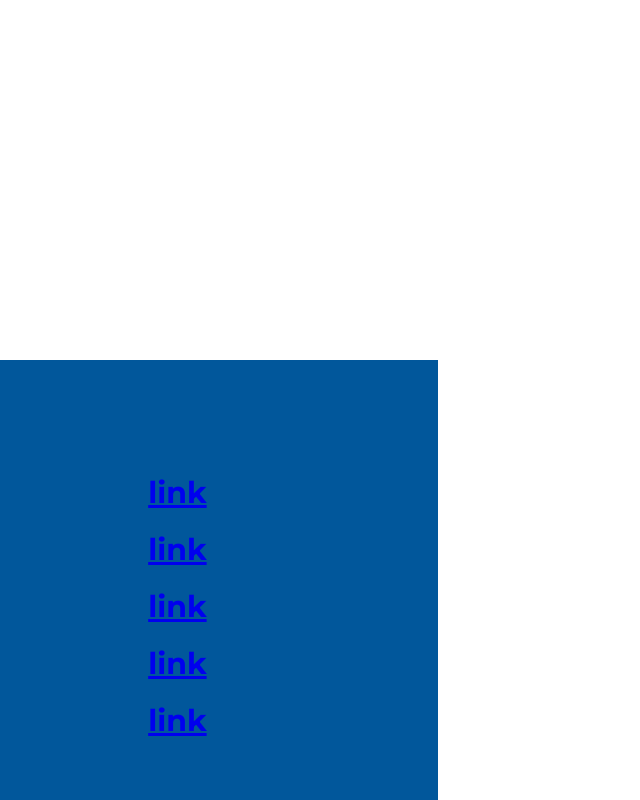
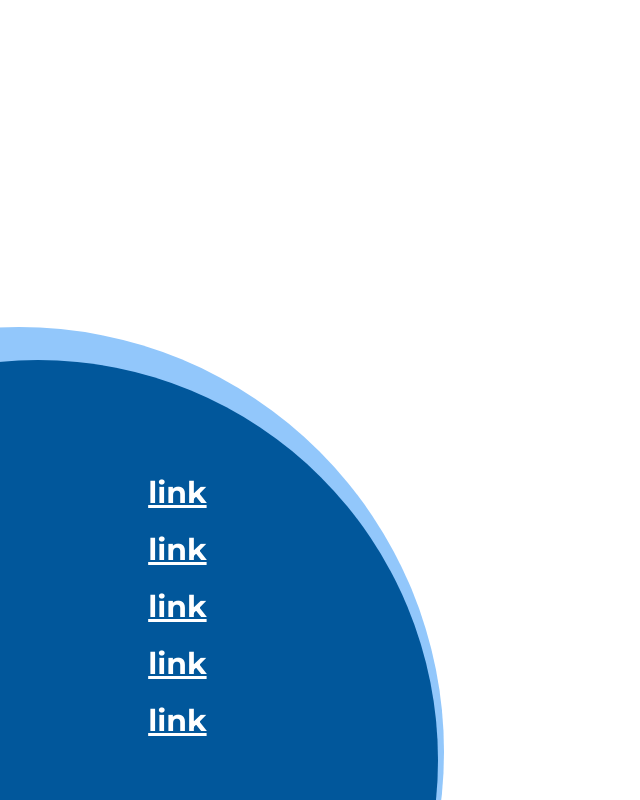
Before and after one commit to CodeurCopieur/Full-Screen-Menu-CSS-JQUERY, a plain HTML site: page index.html in a window 1280 px wide. Both pictures are taken after a click on the element 38 px from the left and 760 px from the top of the page. Shown: the whole page, without its empty margins (0-640 px from the left). Drawn offline with Linux system fonts and the light colour scheme.

Commit message:
nv commit reprise

```diff
--- a/index.html
+++ b/index.html
@@ -17,15 +17,15 @@
         <div id="menu">
               <!--  ul>li*5>a{link} -->
             <ul>
-                <li><a href="#">link</a></li>
-                <li><a href="#">link</a></li>
-                <li><a href="#">link</a></li>
-                <li><a href="#">link</a></li>
-                <li><a href="#">link</a></li>
+                <li><a href="#" class="menu_link">link</a></li>
+                <li><a href="#" class="menu_link">link</a></li>
+                <li><a href="#" class="menu_link">link</a></li>
+                <li><a href="#" class="menu_link">link</a></li>
+                <li><a href="#" class="menu_link">link</a></li>
             </ul>
         </div>
     </div>
-
+    <div id="menu_circle_layer"></div>
 
     <!-- JS -->
     <script src="src/js/jquery-3.3.1.min.js"></script>
--- a/src/css/main.css
+++ b/src/css/main.css
@@ -7,7 +7,7 @@ body {
   height: 50px;
   width: 50px;
   background-color: #01579b;
-  /*border-radius: 50%;*/
+  border-radius: 50%;
   position: fixed;
   left: 3%;
   top: 95%;
@@ -50,7 +50,6 @@ body {
 
 #menu ul li {
   font-family: 'Montserrat', sans-serif;
-  color: #fff;
   font-size: 30px;
   padding: 10px;
 }
@@ -63,7 +62,7 @@ body {
   content: '';
   height: 4px;
   width: 15px;
-  background-color: black;
+  background-color: white;
   position: absolute;
   margin-top: 18px;
   margin-left: -20px;
@@ -73,8 +72,23 @@ body {
   content: '';
   height: 4px;
   width: 15px;
-  background-color: black;
+  background-color: white;
   position: absolute;
   margin-top: 18px;
   margin-right: 5px;
 }
+
+.menu_link {
+  color: #fff;
+}
+
+#menu_circle_layer {
+  height: 0px;
+  width: 0px;
+  background-color:#92C7FB;
+  border-radius: 50%;
+  position: fixed;
+  left: 1.5%;
+  top: 94%;
+  transform: translate(-50%, -50%);
+}
--- a/src/js/jq-main.js
+++ b/src/js/jq-main.js
@@ -1,8 +1,9 @@
 $(document).ready(function(){
     $("#main").click(function(){
-        $("#main").animate({height:'50em',width:'50em'}); /* augmentation de la hauteur et largeur */
+        $("#main").animate({height:'800px',width:'800px'}); /* augmentation de la hauteur et largeur */
         $("#icon").fadeOut();
         $("#menu ul").delay(300).animate({opacity:"1"});
         $("#menu ul").css("visibility","visible");
+        $("#menu_circle_layer").animate({height:'850px',width:'850px'});
     });
 });
```
